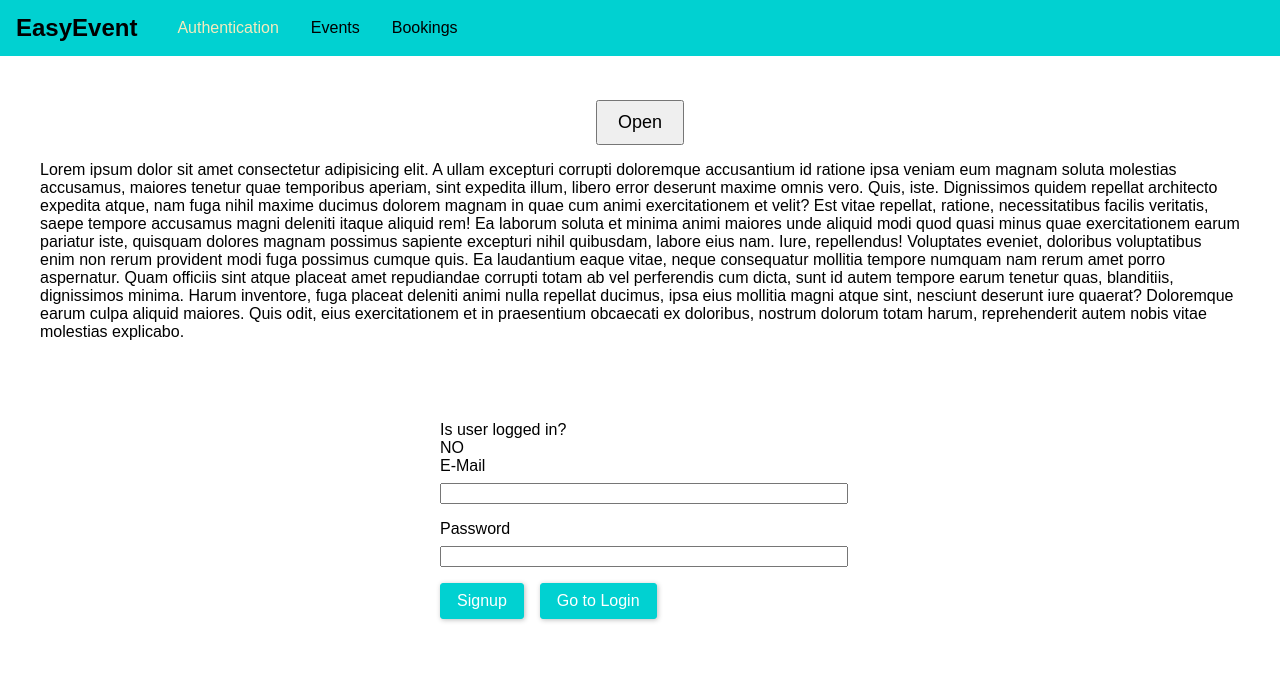
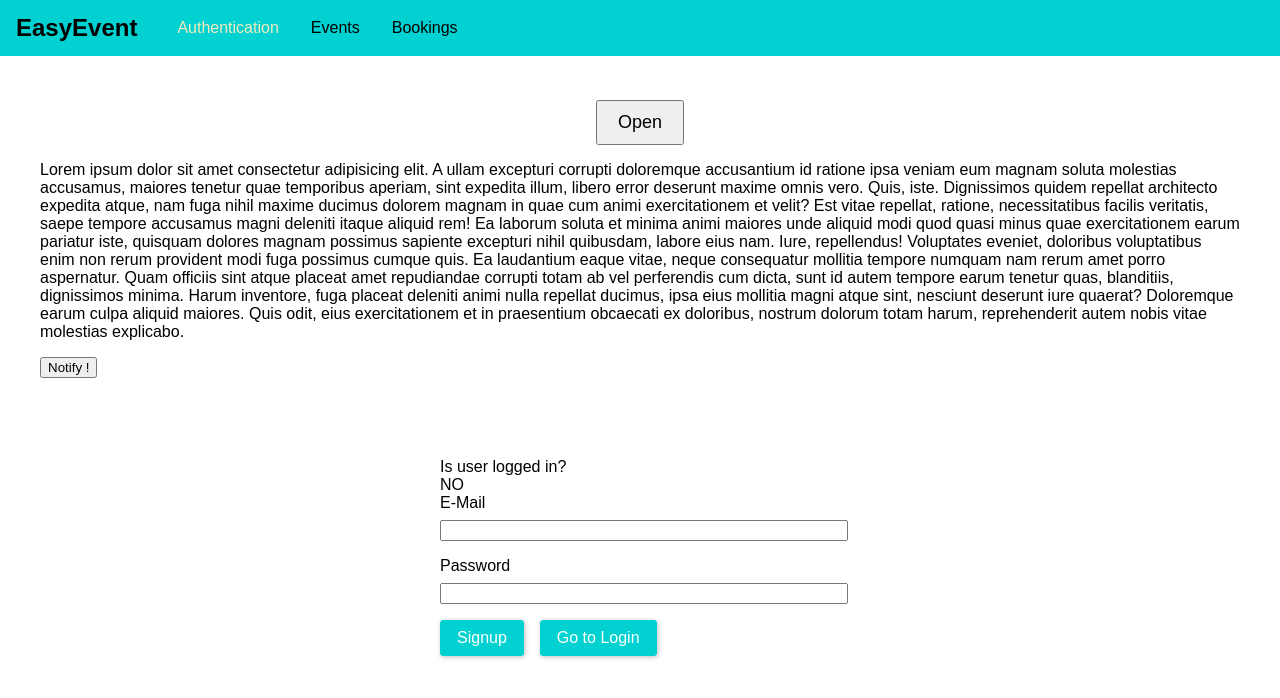
Before and after one commit to Github-Archives/Google-App-Engine-React, a React (Create React App) app: page /auth in a window 1280 px wide. Shown: the top 698 px of the page. Built offline with nearby package versions, Linux system fonts and the light colour scheme.

Commit message:
add basic working toast

```diff
--- a/src/App.js
+++ b/src/App.js
@@ -8,6 +8,7 @@ import BookingsPage from "./pages/Bookings"
 import MainNavigation from "./components/Navigation/MainNavigation"
 
 import AlertModal from "./components/Modals/AlertModal/AlertModal"
+import Toast from "./components/Toasts/Toast"
 
 import "./App.css"
 
@@ -20,6 +21,7 @@ function App() {
         <MainNavigation />
         <main className="main-content">
           <AlertModal />
+          <Toast text={"Well hi"} />
           <Routes>
             {/* <img src={placeholderImage} alt="Logo" /> */}
             <Route path="*" element={<Navigate to="/auth" replace />} />
--- /dev/null
+++ b/src/components/Toasts/Toast.js
@@ -0,0 +1,32 @@
+import React, { useState, useEffect } from "react"
+import { ToastContainer, toast } from "react-toastify"
+
+import "react-toastify/dist/ReactToastify.css"
+// minified version is also included
+// import 'react-toastify/dist/ReactToastify.min.css';
+
+const Toast = (text) => {
+  console.log("\ttext: ", text.text)
+  //   const [toastText, setToastText] = useState("")
+
+  //   const updateToastText = () => {
+  //     setToastText(text)
+  //   }
+
+  //   useEffect(() => {
+  //     setToastText(text)
+  //     console.log("\n\ttoastText", toastText)
+  //   }, [toast])
+  //   const notify = () => toast("Wow so easy !")
+
+  const notify = () => toast(text.text)
+
+  return (
+    <div>
+      <button onClick={notify}>Notify !</button>
+      <ToastContainer />
+    </div>
+  )
+}
+
+export default Toast
```
Also changed, not shown: src/components/Toasts/Toast.css (added).
